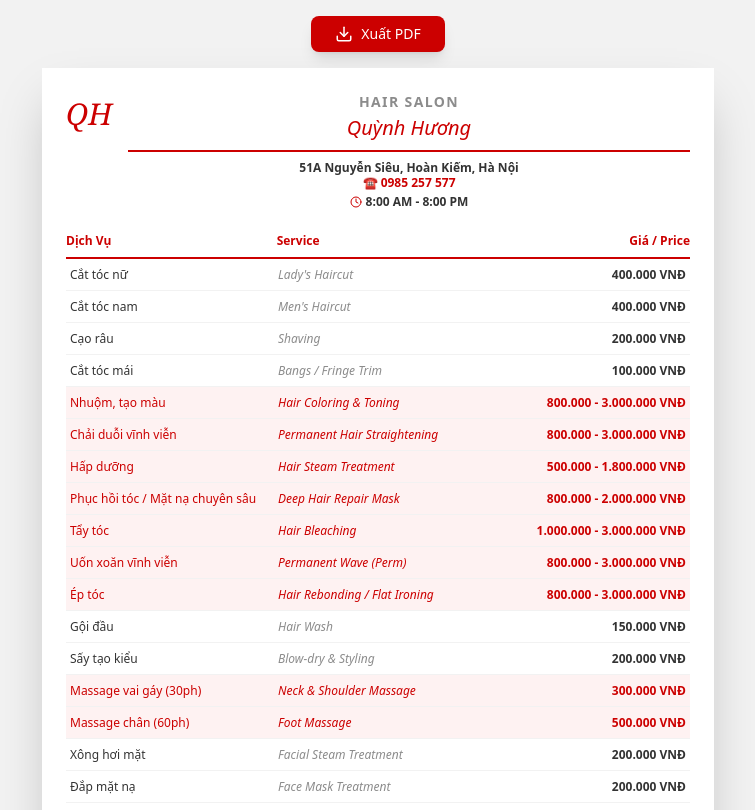
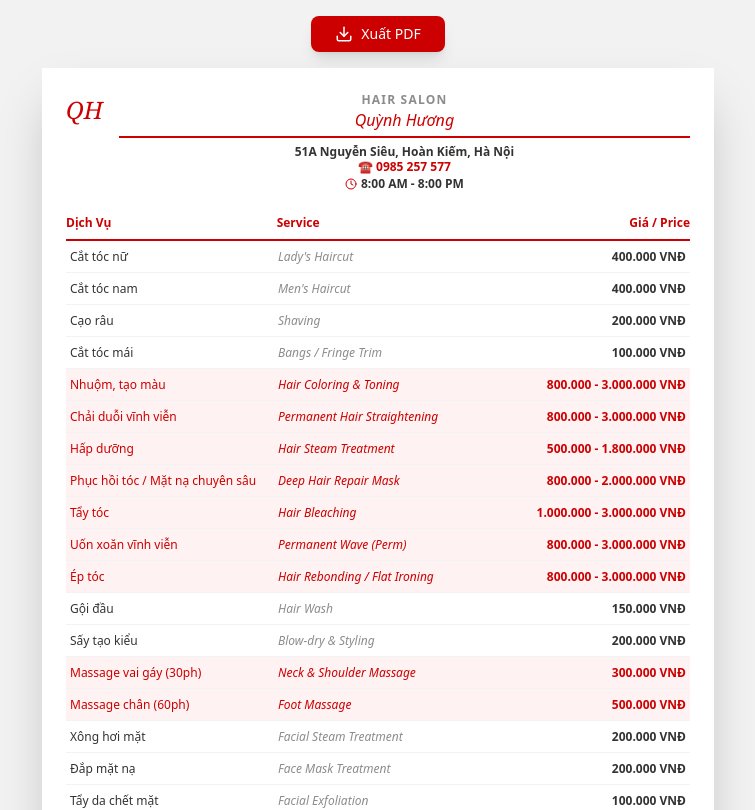
Before and after one commit to namkhanhhhh/HQ, a Next.js app: page / in a window 1280 px wide. Shown: the top 810 px of the page, without its empty margins (262-1017 px from the left). Built offline with nearby package versions, Linux system fonts and the light colour scheme.

Commit message:
style: adjust header size and spacing for service display
Reduce header size and increase bottom margin for better spacing

Co-authored-by: Nguyễn Nam Khánh <142679395+namkhanhhhh@users.noreply.github.com>

```diff
--- a/app/page.tsx
+++ b/app/page.tsx
@@ -101,21 +101,21 @@ export default function Page() {
       <div ref={exportRef} className="absolute -left-full -top-full w-full bg-white" style={{ width: '210mm', padding: '12mm 15mm' }}>
         <div className="flex flex-col h-full">
           {/* Header */}
-          <div className="mb-3 pb-3 flex items-start gap-4">
+          <div className="mb-4 pb-2 flex items-start gap-4">
             {/* Logo at Left */}
-            <div className="flex-shrink-0 pt-1">
-              <div className="text-3xl font-light text-primary" style={{ fontFamily: 'Georgia, serif', fontStyle: 'italic' }}>QH</div>
+            <div className="flex-shrink-0 pt-0.5">
+              <div className="text-2xl font-light text-primary" style={{ fontFamily: 'Georgia, serif', fontStyle: 'italic' }}>QH</div>
             </div>
 
             {/* Centered Title and Contact */}
             <div className="flex-1 text-center">
-              <div className="text-sm font-semibold tracking-widest text-muted-foreground mb-0.5">HAIR SALON</div>
-              <h1 className="text-xl font-light italic text-primary mb-2">Quỳnh Hương</h1>
-              <div className="border-t-2 border-primary pt-2">
+              <div className="text-xs font-semibold tracking-widest text-muted-foreground mb-0">HAIR SALON</div>
+              <h1 className="text-base font-light italic text-primary mb-1">Quỳnh Hương</h1>
+              <div className="border-t-2 border-primary pt-1.5">
                 <div className="text-xs text-foreground leading-tight">
                   <p className="font-semibold mb-0">51A Nguyễn Siêu, Hoàn Kiếm, Hà Nội</p>
                   <p className="font-bold text-primary">☎ 0985 257 577</p>
-                  <p className="font-semibold mt-1 flex items-center justify-center gap-1">
+                  <p className="font-semibold mt-0.5 flex items-center justify-center gap-1">
                     <Clock size={12} className="text-primary" />
                     <span>8:00 AM - 8:00 PM</span>
                   </p>
@@ -166,21 +166,21 @@ export default function Page() {
       <div ref={posterRef} className="relative w-full max-w-2xl bg-white shadow-2xl" style={{ aspectRatio: '210/297' }}>
         <div className="flex h-full flex-col p-6">
           {/* Header */}
-          <div className="mb-3 pb-3 flex items-start gap-4">
+          <div className="mb-4 pb-2 flex items-start gap-4">
             {/* Logo at Left */}
-            <div className="flex-shrink-0 pt-1">
-              <div className="text-3xl font-light text-primary" style={{ fontFamily: 'Georgia, serif', fontStyle: 'italic' }}>QH</div>
+            <div className="flex-shrink-0 pt-0.5">
+              <div className="text-2xl font-light text-primary" style={{ fontFamily: 'Georgia, serif', fontStyle: 'italic' }}>QH</div>
             </div>
 
             {/* Centered Title and Contact */}
             <div className="flex-1 text-center">
-              <div className="text-sm font-semibold tracking-widest text-muted-foreground mb-0.5">HAIR SALON</div>
-              <h1 className="text-xl font-light italic text-primary mb-2">Quỳnh Hương</h1>
-              <div className="border-t-2 border-primary pt-2">
+              <div className="text-xs font-semibold tracking-widest text-muted-foreground mb-0">HAIR SALON</div>
+              <h1 className="text-base font-light italic text-primary mb-1">Quỳnh Hương</h1>
+              <div className="border-t-2 border-primary pt-1.5">
                 <div className="text-xs text-foreground leading-tight">
                   <p className="font-semibold mb-0">51A Nguyễn Siêu, Hoàn Kiếm, Hà Nội</p>
                   <p className="font-bold text-primary">☎ 0985 257 577</p>
-                  <p className="font-semibold mt-1 flex items-center justify-center gap-1">
+                  <p className="font-semibold mt-0.5 flex items-center justify-center gap-1">
                     <Clock size={12} className="text-primary" />
                     <span>8:00 AM - 8:00 PM</span>
                   </p>
```
